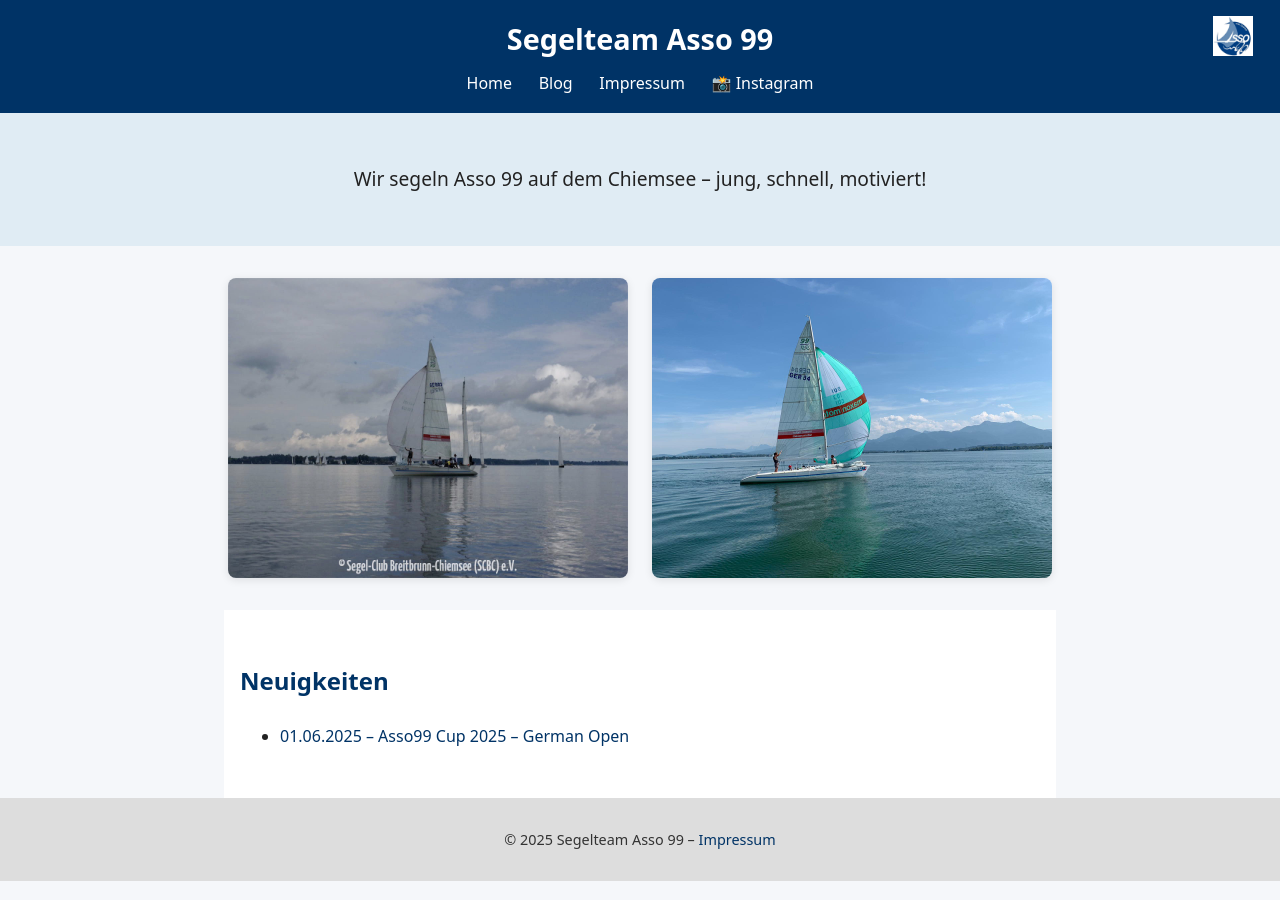
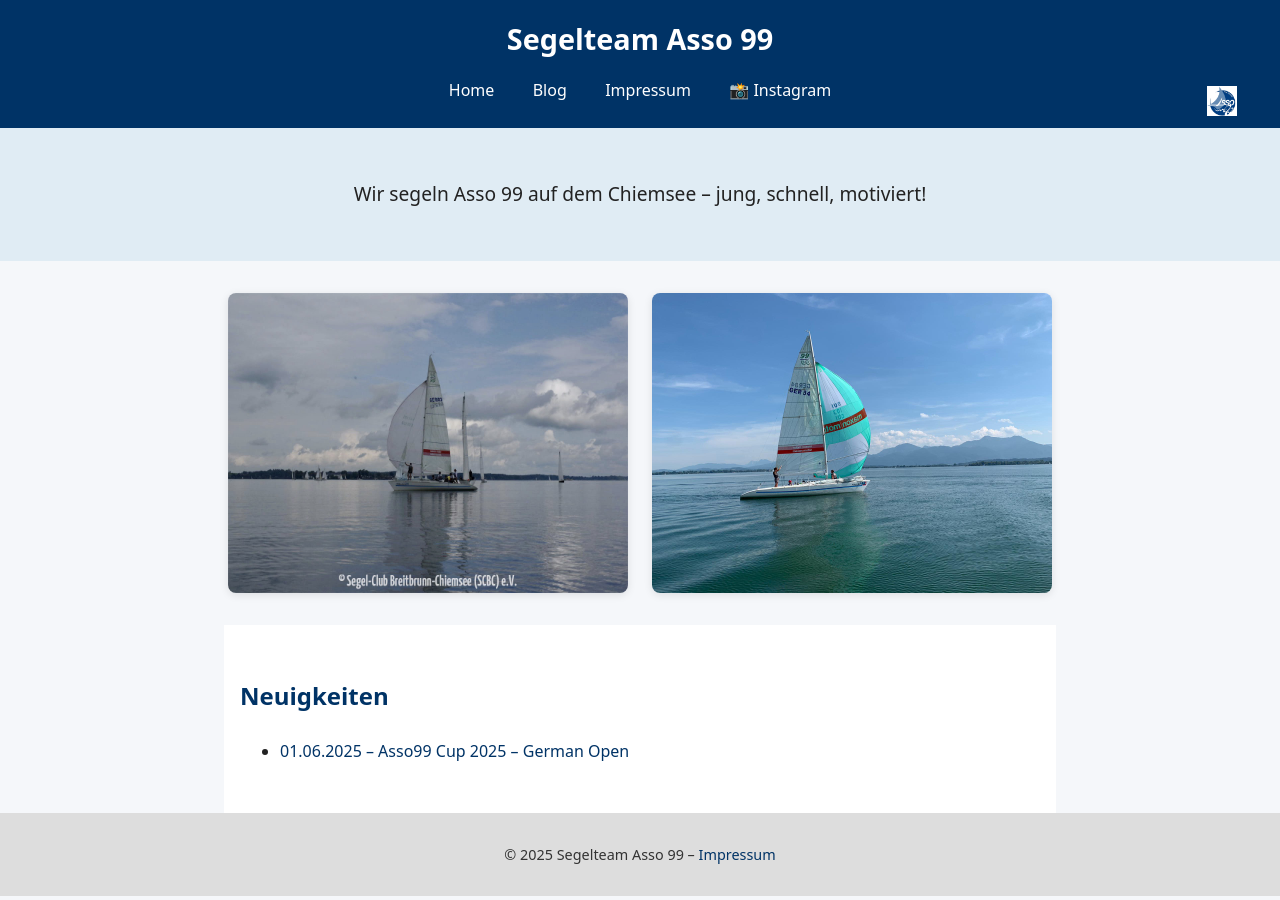
Before and after one commit to moritzgladigau/team_conquistadora, a Jekyll site: the page built from index.html, in a window 1280 px wide. Built offline with Jekyll 4.4.1, drawn with Linux system fonts in a browser that asks for light colours.

Commit message:
stuck head

```diff
--- a/_layouts/default.html
+++ b/_layouts/default.html
@@ -7,12 +7,13 @@
   <link rel="stylesheet" href="{{ '/style.css' | relative_url }}" />
     <link rel="icon" href="{{ '/favicon.png' | relative_url }}" type="image/png" />
 </head>
+
 <header class="site-header">
   <h1>
     <a>Segelteam Asso 99</a>
   </h1>
 
-  <nav>
+  <nav class="main-nav">
     <a href="{{ '/' | relative_url }}">Home</a>
     <a href="{{ '/blog/' | relative_url }}">Blog</a>
     <a href="{{ '/impressum.html' | relative_url }}">Impressum</a>
--- a/style.css
+++ b/style.css
@@ -48,6 +48,34 @@
 .site-header .logo-link img {
   height: 40px;
   width: auto;
+}
+
+/* Fixierte Navigation */
+.main-nav {
+  position: sticky;
+  top: 0;
+  background-color: #003366;
+  z-index: 1000;
+  padding: 0.5rem 1rem;
+  display: flex;
+  justify-content: center;
+  flex-wrap: wrap;
+  gap: 1rem;
+}
+
+.main-nav a {
+  color: white;
+  text-decoration: none;
+  font-weight: 500;
+}
+
+.main-nav a:hover {
+  text-decoration: underline;
+}
+
+.main-nav .logo-link img {
+  height: 30px;
+  vertical-align: middle;
 }
 
 /* Hero-Bereich */
```
